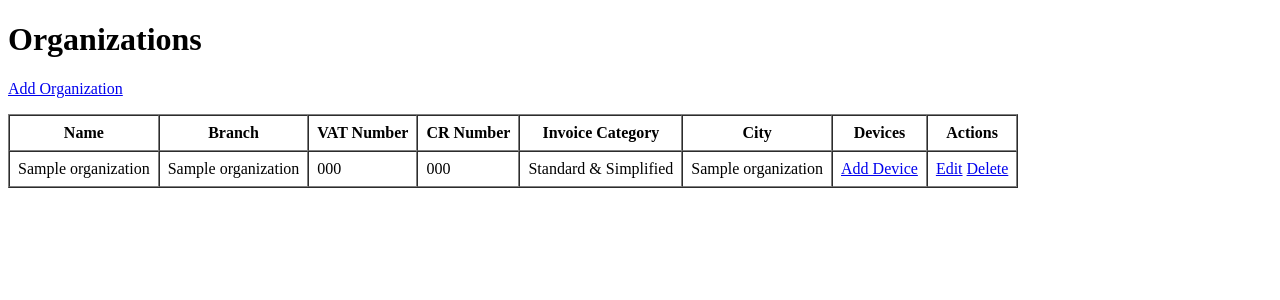
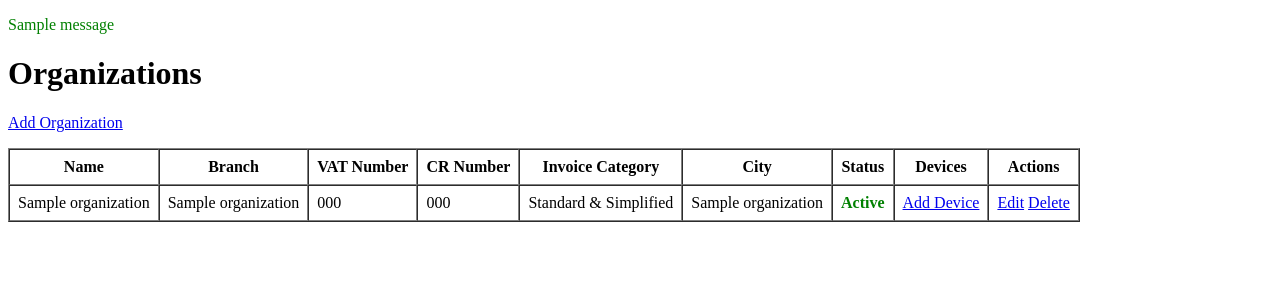
Before and after one commit to adeeb-arangodan/ZatcaEInvoiceConnector, a Django app: page / in a window 1280 px wide. Shown: the top 300 px of the page. Run offline with Django 5.2, Linux system fonts and the light colour scheme; tables that the repository leaves empty hold one stand-in row (values such as "Sample post"); one stand-in notice (Sample message) is shown; data that the repository does not hold is empty.

Commit message:
Add organization activation workflow
Organizations now start inactive by default and must be activated by an admin before devices can be registered. Adds is_active field with migration, admin bulk activate/deactivate actions, a guard in DeviceCreateView, and status display in the organization list template.

Co-Authored-By: Claude Sonnet 4.6 <noreply@anthropic.com>

```diff
--- a/organization/models.py
+++ b/organization/models.py
@@ -28,6 +28,11 @@ class Organization(models.Model):
         max_length=4,
         choices=INVOICE_CATEGORY_CHOICES,
         default=INVOICE_CATEGORY_STANDARD_AND_SIMPLIFIED,
+    )
+    is_active = models.BooleanField(
+        default=False,
+        verbose_name="Active",
+        help_text="Only active organizations can register devices.",
     )
     created_at = models.DateTimeField(auto_now_add=True)
     updated_at = models.DateTimeField(auto_now=True)
--- a/organization/templates/organization/organization_list.html
+++ b/organization/templates/organization/organization_list.html
@@ -6,6 +6,13 @@
     <title>Organizations</title>
 </head>
 <body>
+    {% if messages %}
+        {% for message in messages %}
+            <p style="color: {% if message.tags == 'error' %}red{% else %}green{% endif %};">
+                {{ message }}
+            </p>
+        {% endfor %}
+    {% endif %}
     <h1>Organizations</h1>
     <p><a href="{% url 'organization:create' %}">Add Organization</a></p>
 
@@ -19,6 +26,7 @@
                     <th>CR Number</th>
                     <th>Invoice Category</th>
                     <th>City</th>
+                    <th>Status</th>
                     <th>Devices</th>
                     <th>Actions</th>
                 </tr>
@@ -33,6 +41,13 @@
                         <td>{{ organization.get_invoice_category_display }}</td>
                         <td>{{ organization.city_name }}</td>
                         <td>
+                            {% if organization.is_active %}
+                                <span style="color: green; font-weight: bold;">Active</span>
+                            {% else %}
+                                <span style="color: red;">Inactive</span>
+                            {% endif %}
+                        </td>
+                        <td>
                             {% if organization.devices.all %}
                                 <ul>
                                     {% for device in organization.devices.all %}
@@ -45,7 +60,11 @@
                                     {% endfor %}
                                 </ul>
                             {% endif %}
-                            <a href="{% url 'organization:device-create' organization.pk %}">Add Device</a>
+                            {% if organization.is_active %}
+                                <a href="{% url 'organization:device-create' organization.pk %}">Add Device</a>
+                            {% else %}
+                                <span style="color: #999;">Activate org to add devices</span>
+                            {% endif %}
                         </td>
                         <td>
                             {% if organization.devices.exists %}
--- a/organization/views.py
+++ b/organization/views.py
@@ -1,3 +1,4 @@
+from django.contrib import messages
 from django.http import HttpResponseRedirect
 from django.urls import reverse, reverse_lazy
 from django.views.generic import CreateView, DeleteView, ListView, UpdateView
@@ -76,6 +77,13 @@ class DeviceCreateView(CreateView):
 
     def dispatch(self, request, *args, **kwargs):
         self.organization = Organization.objects.get(pk=self.kwargs["organization_pk"])
+        if not self.organization.is_active:
+            messages.error(
+                request,
+                f'"{self.organization}" is not active. '
+                "An administrator must activate it before devices can be added.",
+            )
+            return HttpResponseRedirect(reverse("organization:list"))
         return super().dispatch(request, *args, **kwargs)
 
     def get_context_data(self, **kwargs):
```
Also changed, not shown: organization/admin.py (+15 -4 lines), organization/migrations/0006_organization_is_active.py (added).
